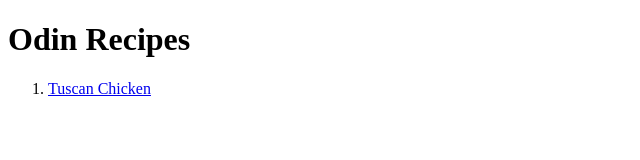
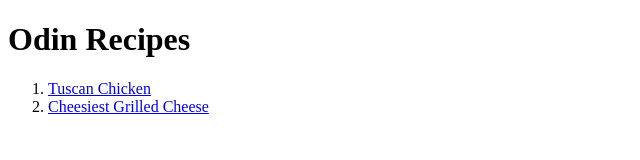
Before and after one commit to IRivera90/odin-recipes, a plain HTML site: page index.html in a window 1280 px wide. Shown: the whole page, without its empty margins (0-640 px from the left). Drawn offline with Linux system fonts and the light colour scheme.

Commit message:
Added link to grilled-cheese.html

```diff
--- a/index.html
+++ b/index.html
@@ -8,7 +8,7 @@
 
           <ol>
           <li><a href="./recipes/tuscan-chicken.html">Tuscan Chicken</a></li>
-
+          <li><a href="./recipes/grilled-cheese.html">Cheesiest Grilled Cheese</a></li>
           </ol>
       </body>
   </head>
```
